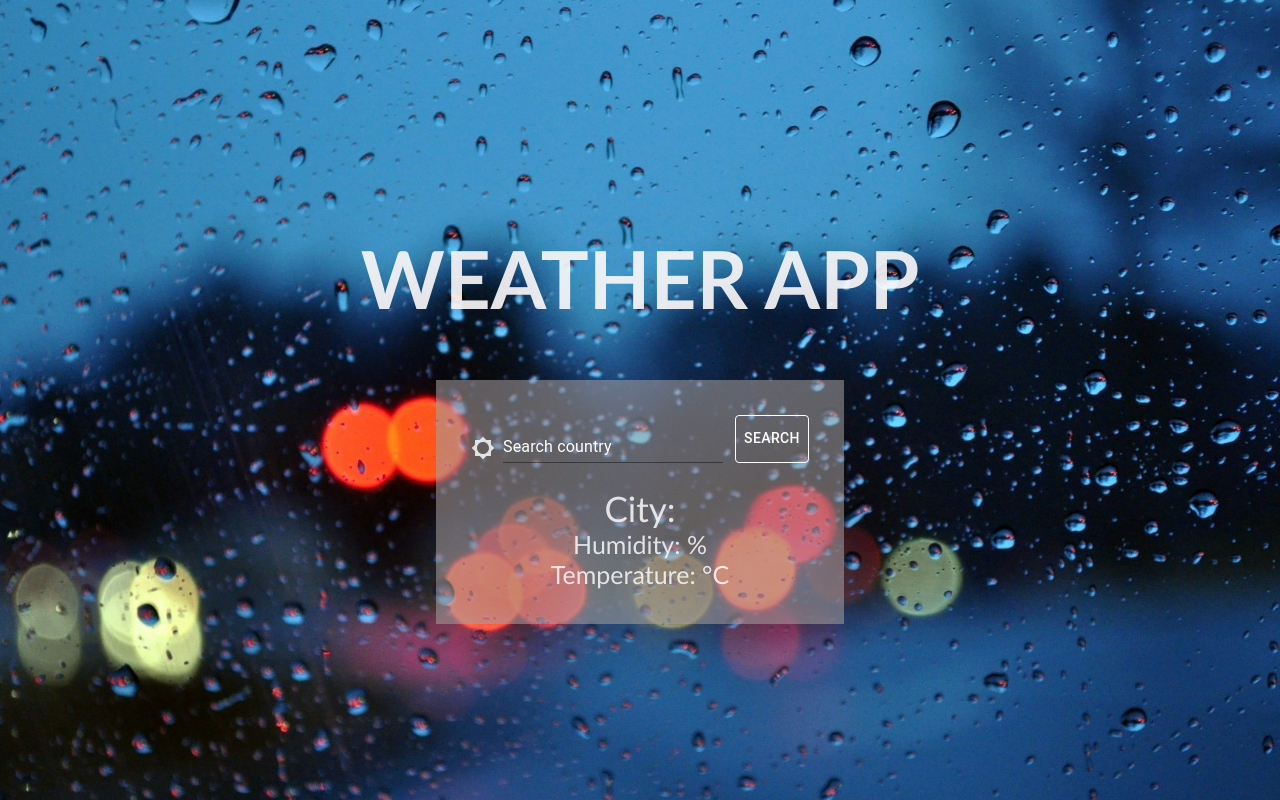
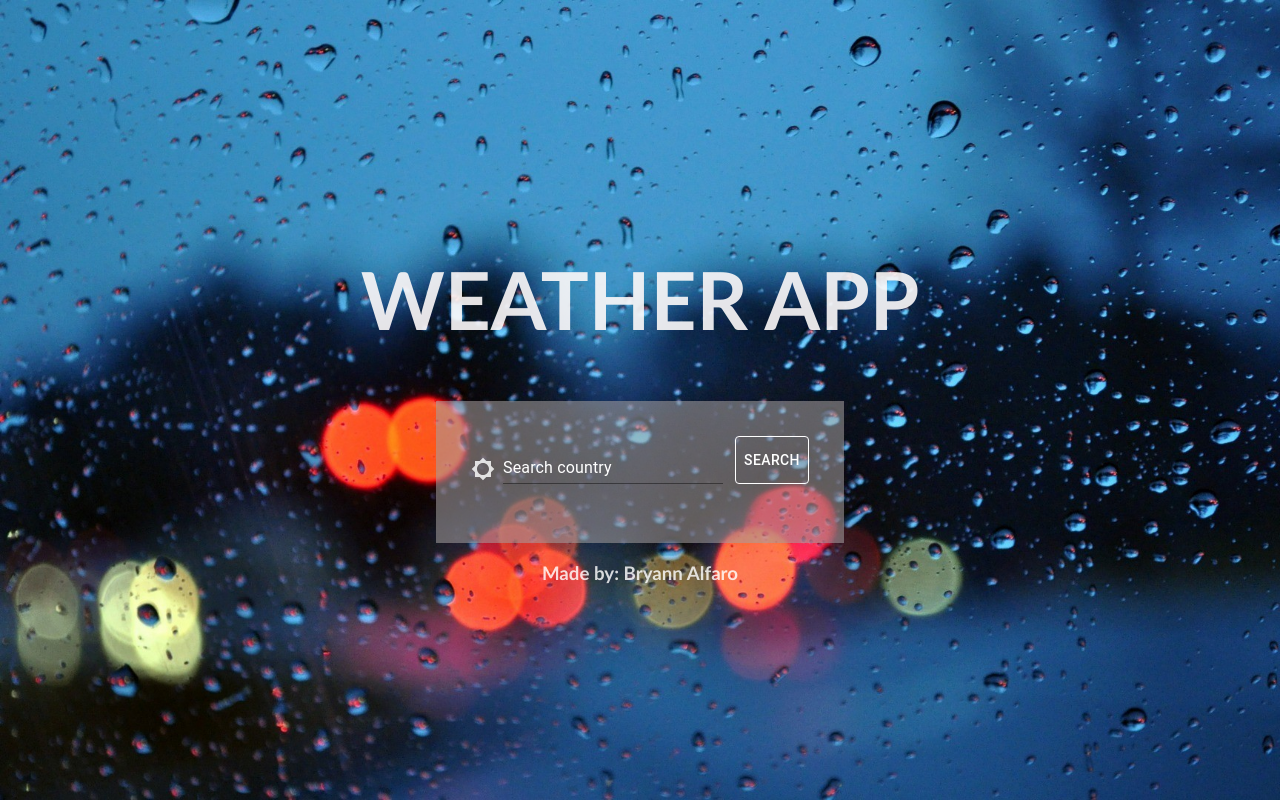
Before and after one commit to bryannalfaro/WeatherApp, a React (Create React App) app: page / in a window 1280 px wide. Built offline with nearby package versions, Linux system fonts and the light colour scheme.

Commit message:
feat: icons for flags and country

```diff
--- a/public/index.html
+++ b/public/index.html
@@ -2,7 +2,7 @@
 <html lang="en">
   <head>
     <meta charset="utf-8" />
-    <link rel="icon" href="%PUBLIC_URL%/favicon.ico" />
+    <link rel="icon" href="%PUBLIC_URL%/cloud.ico" />
     <meta name="viewport" content="width=device-width, initial-scale=1" />
     <meta name="theme-color" content="#000000" />
     <meta
@@ -24,7 +24,7 @@
       work correctly both with client-side routing and a non-root public URL.
       Learn how to configure a non-root public URL by running `npm run build`.
     -->
-    <title>React App</title>
+    <title>Weather App</title>
   </head>
   <body>
     <noscript>You need to enable JavaScript to run this app.</noscript>
--- a/src/App.js
+++ b/src/App.js
@@ -8,6 +8,7 @@ function App() {
     <div className="App">
       <h1>WEATHER APP</h1>
       <Search />
+      <h3>Made by: Bryann Alfaro</h3>
     </div>
   );
 }
--- a/src/Display/Display.jsx
+++ b/src/Display/Display.jsx
@@ -2,13 +2,28 @@ import React from 'react';
 import './display.css'
 
 
-const Display = ({city, humidity, temperature}) => {
-    return(
-    <div className="container">
-        <div className="city">City: {city}</div>
-        <div className="humidity">Humidity: {humidity}%</div>
-        <div className="temp">Temperature: {temperature}°C</div>
-    </div>)
+const Display = ({ city, humidity, temperature, icon, desc, country }) => {
+    if(!city) return null;
+    return (
+        <div className="container">
+            <div className="name">
+                <div className="city">City: {city}, {country}</div>
+
+
+<img src={"https://www.countryflags.io/"+country+"/flat/48.png"} alt="flag" />
+
+
+
+            </div>
+
+            <div className="humidity">Humidity: {humidity}%</div>
+            <div className="temp">Temperature: {temperature}°C</div>
+            <div className="desc">
+                <div className="temp">Description: {desc}</div>
+                <img src={'http://openweathermap.org/img/wn/' + icon + '@2x.png'} alt="" />
+            </div>
+
+        </div>)
 
 }
 
--- a/src/Search/Search.jsx
+++ b/src/Search/Search.jsx
@@ -11,6 +11,9 @@ const Search = () => {
     const [citys, setCity] = useState('')
     const [humiditys, setHumidity] = useState('')
     const [temp, setTemp] = useState('')
+    const [icon, setIcon] = useState('')
+    const [desc, setDesc] = useState('')
+    const [country, setCountry] = useState('')
 
     const ApiData = (val) => {
 
@@ -18,9 +21,13 @@ const Search = () => {
         fetch(`https://api.openweathermap.org/data/2.5/weather?q=${val}&units=metric&appid=e409e90475b3b569c06c30191d9fa161`)
             .then(function (resp) { return resp.json() })
             .then((data) => {
+                console.log(data)
                 setCity(data.name);
                 setHumidity(data.main.humidity);
                 setTemp(data.main.temp)
+                setIcon(data.weather[0].icon)
+                setDesc(data.weather[0].description)
+                setCountry(data.sys.country)
             }).catch((err) => {
                 setCity('');
                 setHumidity('');
@@ -52,7 +59,7 @@ const Search = () => {
             </div>
 
 
-            <Display city={citys} humidity={humiditys} temperature={temp} />
+            <Display city={citys} humidity={humiditys} temperature={temp} icon={icon} desc={desc} country={country} />
         </div>
     )
 }
```
Also changed, not shown: src/logo.svg (deleted), 1 other file (tests, documents, lock files or other folders).
